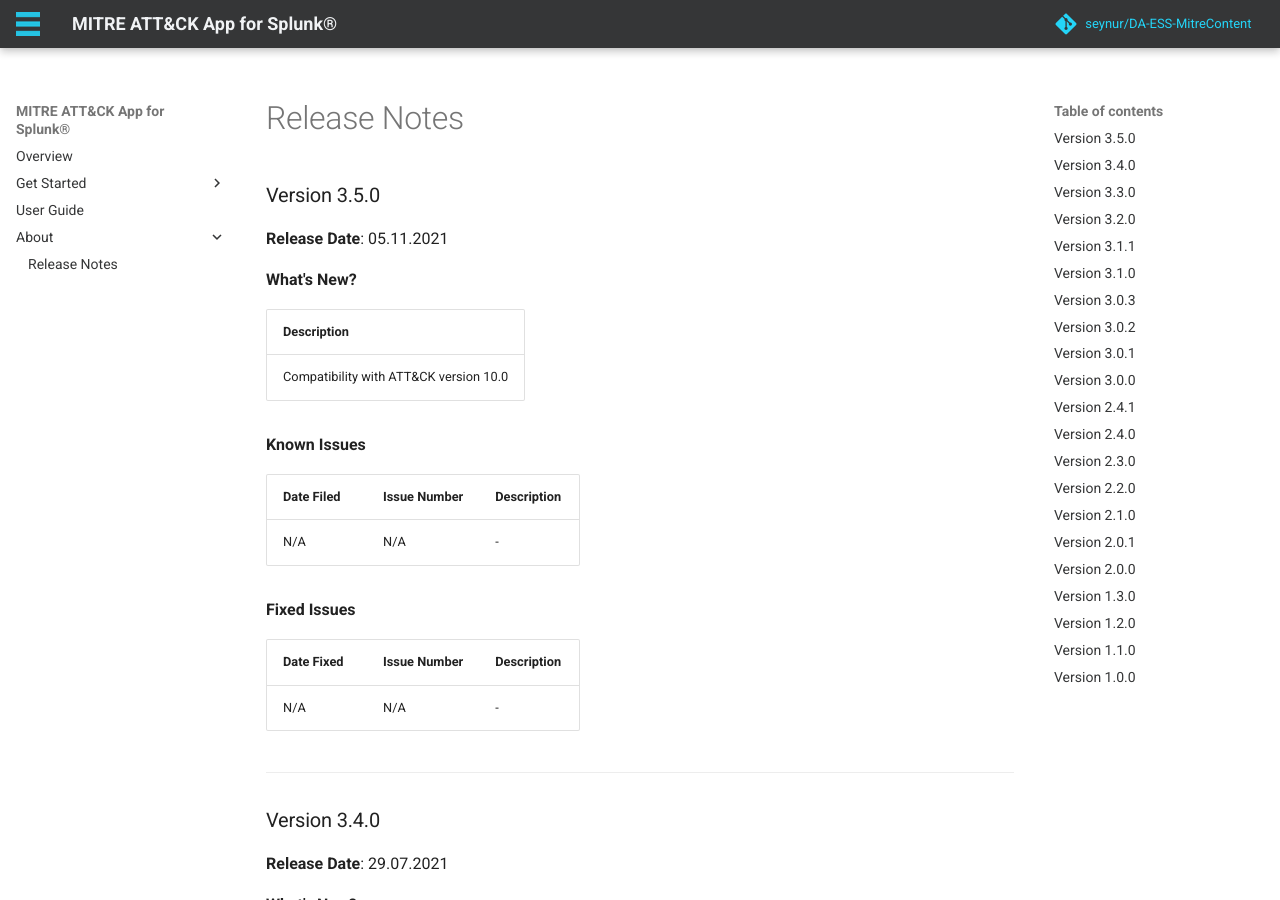
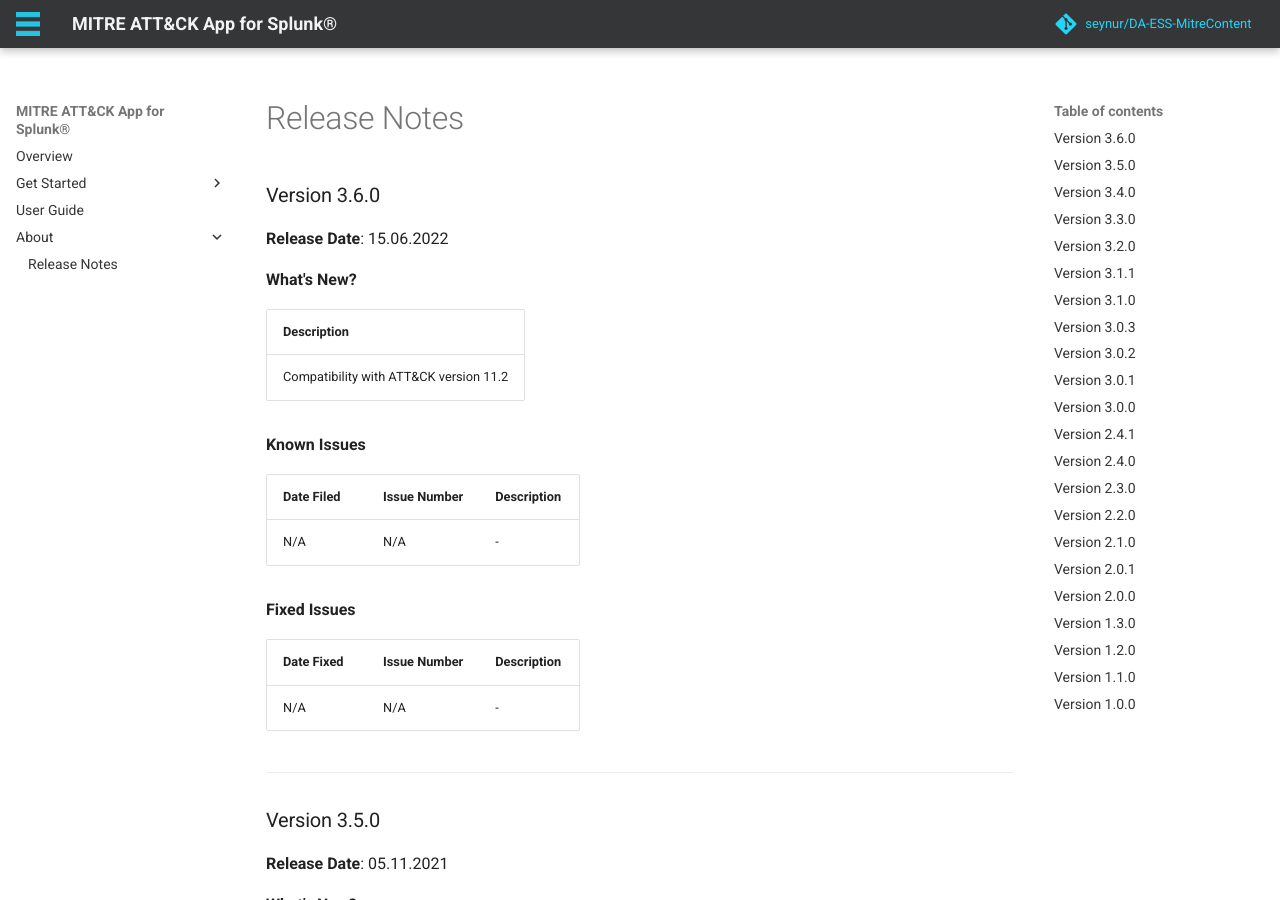
Before and after one commit to Oykucann/mitre-app-for-splunk-docs, an MkDocs documentation site: the page built from docs/release_notes.md, in a window 1280 px wide and 900 px high. Built offline with MkDocs 1.6.1 and Material for MkDocs 9.7.7, drawn with Linux system fonts in a browser that asks for light colours; comment, search, counter and statistics services are not loaded; the version menu is left out.

Commit message:
add v3.6

```diff
--- a/docs/release_notes.md
+++ b/docs/release_notes.md
@@ -1,7 +1,31 @@
 ---
 title: Release Notes
 layout: documentation
-latest_version: 3.5.0
+latest_version: 3.6.0
+---
+
+### Version 3.6.0
+**Release Date**: 15.06.2022
+
+**What's New?**
+
+| Description
+| --------------
+| Compatibility with ATT&CK version 11.2
+
+**Known Issues**
+
+| Date Filed    | Issue Number      | Description |
+| ------------- | ----------------  | ----------------------
+| N/A    | N/A          | -
+
+
+**Fixed Issues**
+
+| Date Fixed    | Issue Number      | Description |
+| ------------- | ----------------  | ----------------------
+| N/A    | N/A	          | -
+
 ---
 
 ### Version 3.5.0
--- a/mkdocs.yml
+++ b/mkdocs.yml
@@ -50,7 +50,7 @@
     - icon: fontawesome/brands/twitter
       link: https://twitter.com/seynur
   generator: false
-  current_version: 3.5.0
+  current_version: 3.6.0
   version:
     provider: mike
 
```
Also changed, not shown: docs/user_guide.md (+1 -1 lines).
